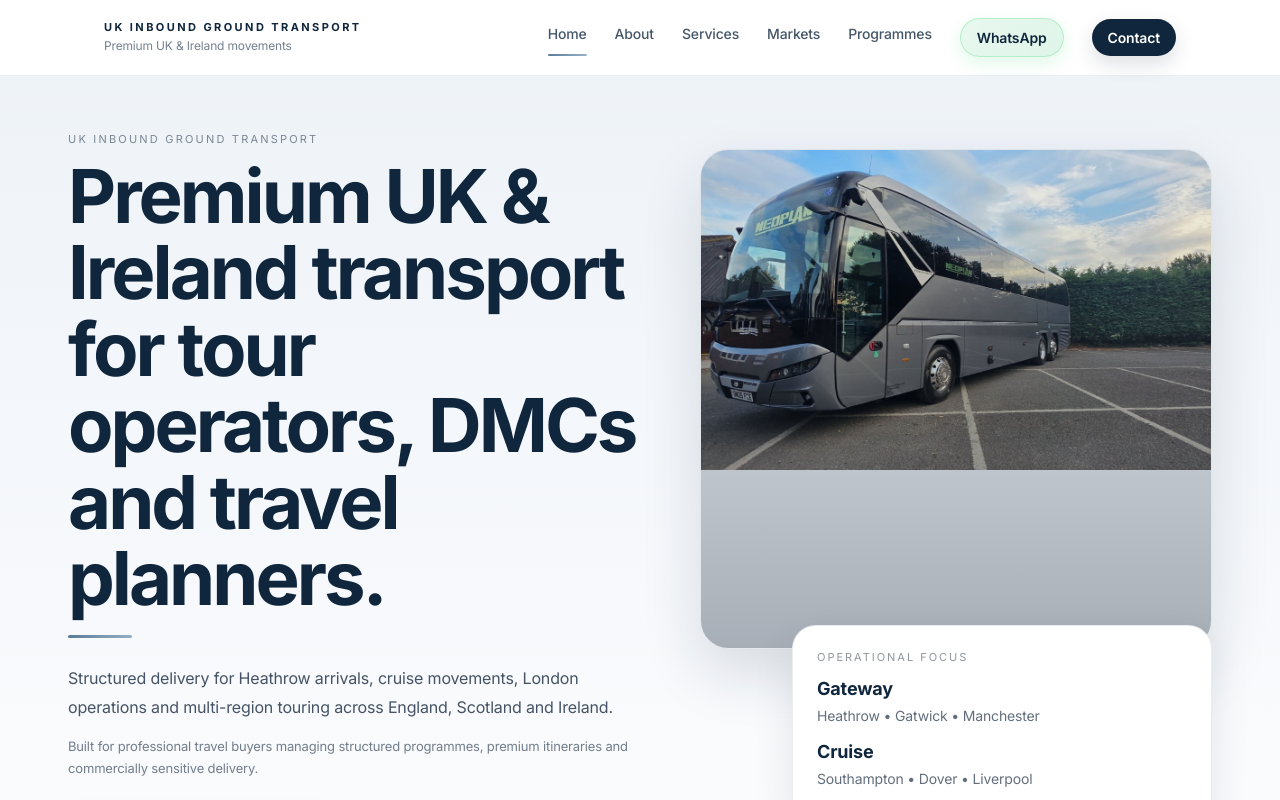
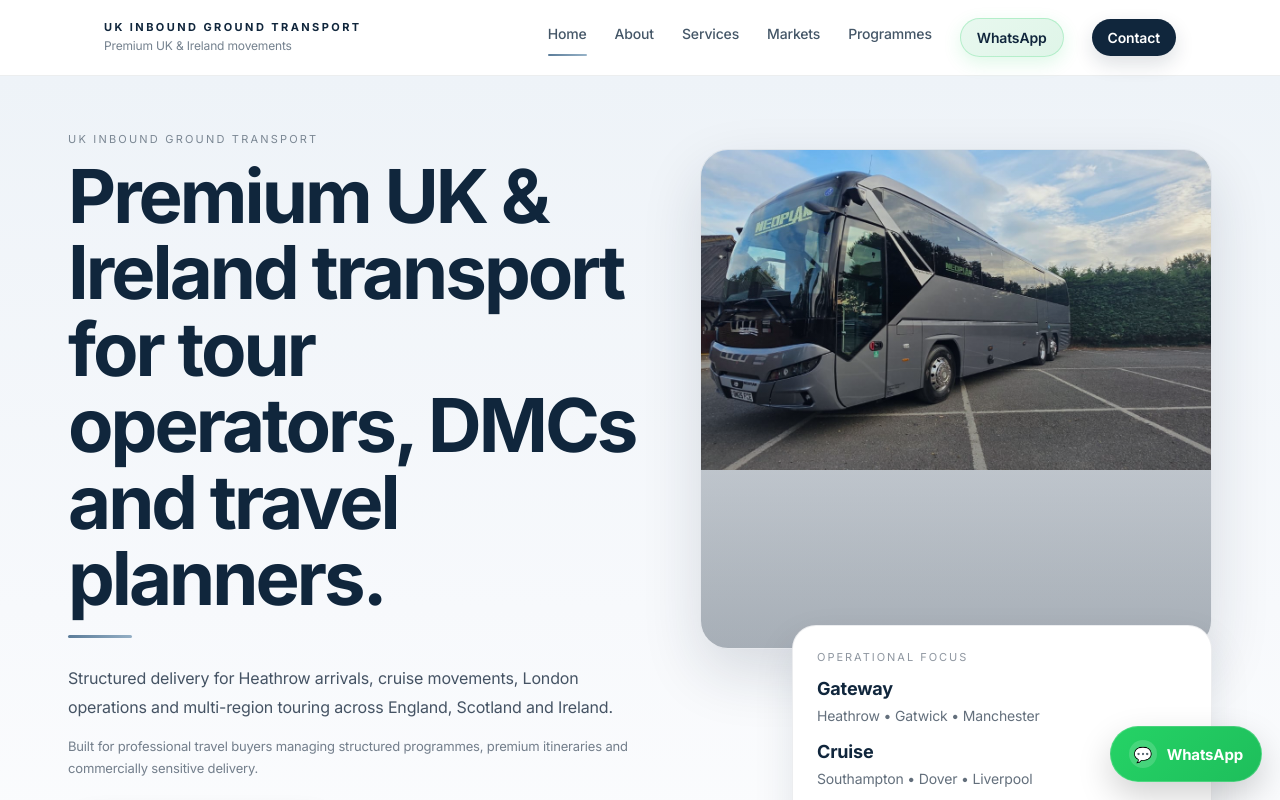
Before and after one commit to kandiahtk-crypto/Project-, a Next.js app: page / in a window 1280 px wide. Shown: the top 800 px of the page. Built offline with nearby package versions, Linux system fonts and the light colour scheme.

Commit message:
Update layout.tsx

```diff
--- a/src/app/layout.tsx
+++ b/src/app/layout.tsx
@@ -60,6 +60,49 @@ export default function RootLayout({
           <main style={{ flex: 1 }}>{children}</main>
           <SiteFooter />
         </div>
+
+        <a
+          href="https://wa.me/447957776778?text=Hello%20UK%20Inbound%20Ground%20Transport%20%E2%80%94%20I%20need%20help%20with%20a%20movement."
+          target="_blank"
+          rel="noopener noreferrer"
+          aria-label="Chat on WhatsApp"
+          style={{
+            position: "fixed",
+            right: "18px",
+            bottom: "18px",
+            zIndex: 120,
+            display: "inline-flex",
+            alignItems: "center",
+            gap: "10px",
+            minHeight: "56px",
+            padding: "0 18px",
+            borderRadius: "999px",
+            background: "linear-gradient(135deg, #25D366 0%, #1EBE5B 100%)",
+            color: "#FFFFFF",
+            textDecoration: "none",
+            fontWeight: 700,
+            fontSize: "15px",
+            boxShadow: "0 14px 34px rgba(0,0,0,0.18)",
+            border: "1px solid rgba(255,255,255,0.18)",
+          }}
+        >
+          <span
+            style={{
+              display: "inline-flex",
+              alignItems: "center",
+              justifyContent: "center",
+              width: "28px",
+              height: "28px",
+              borderRadius: "999px",
+              background: "rgba(255,255,255,0.16)",
+              fontSize: "15px",
+              lineHeight: 1,
+            }}
+          >
+            💬
+          </span>
+          WhatsApp
+        </a>
       </body>
     </html>
   );
```
